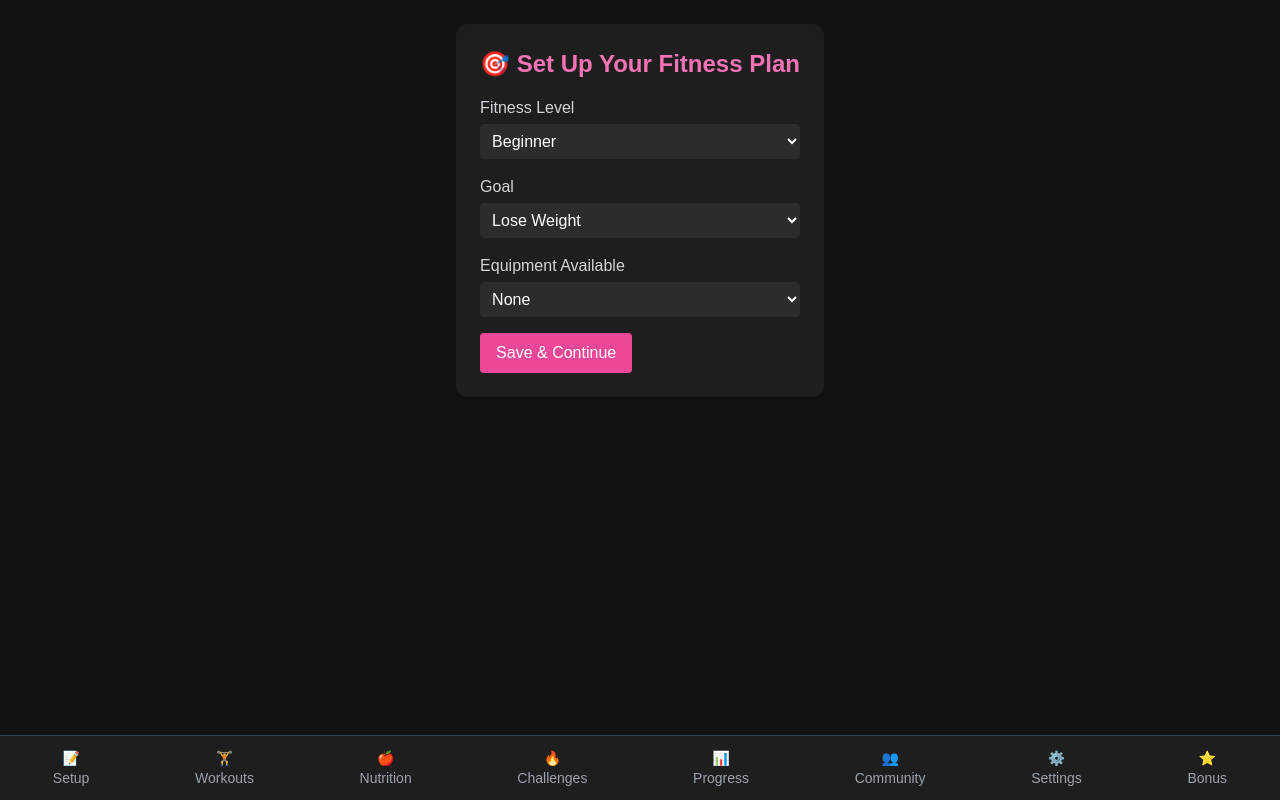
After one commit to thejeremy881/freshfit, a Flask app: page /setup in a window 1280 px wide. The commit adds this page. Run offline with Flask 3, Linux system fonts and the light colour scheme; some libraries are stand-ins or nearby versions.

Commit message:
Keep changing it to add a setup, where users can take a quiz to choose their workout plan.

```diff
--- a/application/app.py
+++ b/application/app.py
@@ -16,10 +16,60 @@ leaderboard = [
     {"name": "Taylor", "points": 90}
 ]
 
+user_profile = {}
+
+#Here, I will code a Workout Plan Generator
+def generate_workout_plan(profile):
+    if not profile:
+        return "Full-body strength | 30 mins"
+
+    goal = profile.get("goal")
+    level = profile.get("fitness_level")
+    equipment = profile.get("equipment")
+
+    # Simple rule-based logic
+    if goal == "Lose Weight":
+        if equipment == "None":
+            return "HIIT + Bodyweight Circuit | 25 mins"
+        else:
+            return "Cardio & Weights Split | 30 mins"
+    elif goal == "Build Muscle":
+        if level == "Beginner":
+            return "Upper/Lower Split | Dumbbells | 35 mins"
+        else:
+            return "Push/Pull/Legs | Gym Machines | 45 mins"
+    elif goal == "Get Toned":
+        return "Full-body Sculpt + Core | 30 mins"
+
+    return "General Fitness | 30 mins"
+
 #The Home Routes
 @app.route('/')
 def home():
-    return render_template('index.html')
+    workout_plan = generate_workout_plan(user_profile)
+    return render_template('index.html', profile=user_profile, workout_plan=workout_plan)
+
+@app.route('/setup', methods=['GET', 'POST'])
+def setup():
+    global user_profile
+
+    if request.method == 'POST':
+        fitness_level = request.form.get('fitness_level')
+        goal = request.form.get('goal')
+        equipment = request.form.get('equipment')
+
+        user_profile = {
+            "fitness_level": fitness_level,
+            "goal": goal,
+            "equipment": equipment,
+        }
+
+        #Call the function correctly
+        workout_plan = generate_workout_plan(user_profile)
+
+        return render_template('index.html', profile=user_profile, workout_plan=workout_plan)
+
+    return render_template('setup.html')
 
 @app.route('/nutrition', methods=['GET', 'POST'])
 def nutrition():
--- a/application/templates/nav.html
+++ b/application/templates/nav.html
@@ -1,4 +1,5 @@
 <div class="fixed bottom-0 left-0 w-full bg-[#1e1e1e] flex justify-around py-3 border-t border-gray-700">
+  <a href="{{ url_for('setup') }}" class="text-gray-400 hover:text-pink-400 text-center text-sm">📝<br />Setup</a>
   <a href="{{ url_for('home') }}" class="text-gray-400 hover:text-pink-400 text-center text-sm">🏋️<br />Workouts</a>
   <a href="{{ url_for('nutrition') }}" class="text-gray-400 hover:text-pink-400 text-center text-sm">🍎<br />Nutrition</a>
   <a href="{{ url_for('challenges_page') }}" class="text-gray-400 hover:text-pink-400 text-center text-sm">🔥<br />Challenges</a>
--- /dev/null
+++ b/application/templates/setup.html
@@ -0,0 +1,42 @@
+<!DOCTYPE html>
+<html lang="en">
+<head>
+  <meta charset="UTF-8">
+  <title>Setup Quiz</title>
+  <link rel="stylesheet" href="{{ url_for('static', filename='css/style.css') }}">
+  <script src="https://cdn.tailwindcss.com"></script>
+</head>
+<body class="bg-[#121212] text-white p-6 pb-24">
+  <div class="max-w-xl mx-auto bg-[#1e1e1e] p-6 rounded-xl shadow-lg">
+    <h1 class="text-2xl font-semibold text-pink-400 mb-4">🎯 Set Up Your Fitness Plan</h1>
+    <form method="POST" class="space-y-4">
+      <div>
+        <label class="block mb-1 text-gray-300">Fitness Level</label>
+        <select name="fitness_level" class="w-full p-2 rounded bg-[#2c2c2c] text-white">
+          <option value="Beginner">Beginner</option>
+          <option value="Intermediate">Intermediate</option>
+          <option value="Advanced">Advanced</option>
+        </select>
+      </div>
+      <div>
+        <label class="block mb-1 text-gray-300">Goal</label>
+        <select name="goal" class="w-full p-2 rounded bg-[#2c2c2c] text-white">
+          <option value="Lose Weight">Lose Weight</option>
+          <option value="Build Muscle">Build Muscle</option>
+          <option value="Get Toned">Get Toned</option>
+        </select>
+      </div>
+      <div>
+        <label class="block mb-1 text-gray-300">Equipment Available</label>
+        <select name="equipment" class="w-full p-2 rounded bg-[#2c2c2c] text-white">
+          <option value="None">None</option>
+          <option value="Dumbbells">Dumbbells</option>
+          <option value="Full Gym">Full Gym</option>
+        </select>
+      </div>
+      <button type="submit" class="bg-pink-500 hover:bg-pink-600 px-4 py-2 rounded text-white">Save & Continue</button>
+    </form>
+  </div>
+  {% include 'nav.html' %}
+</body>
+</html>
```
Also changed, not shown: application/templates/index.html (+40 -5 lines).
